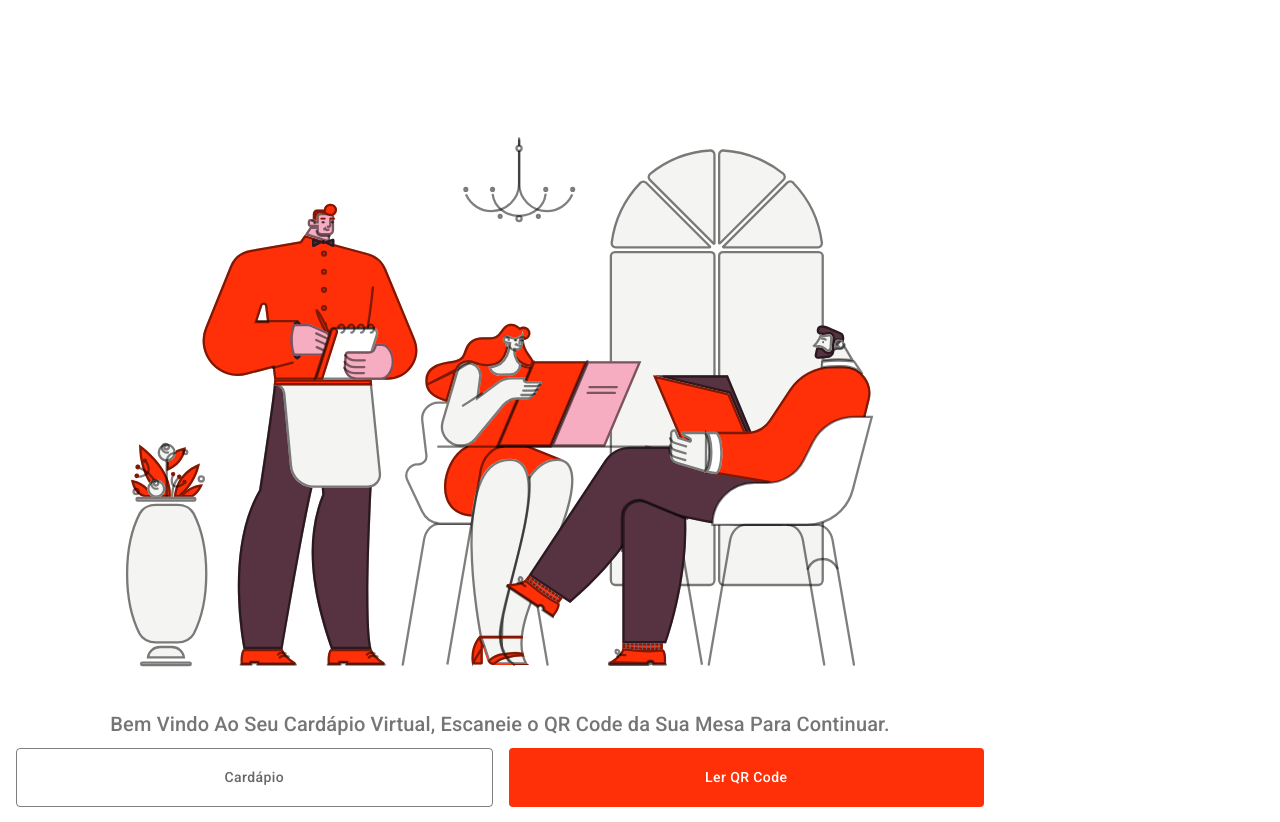
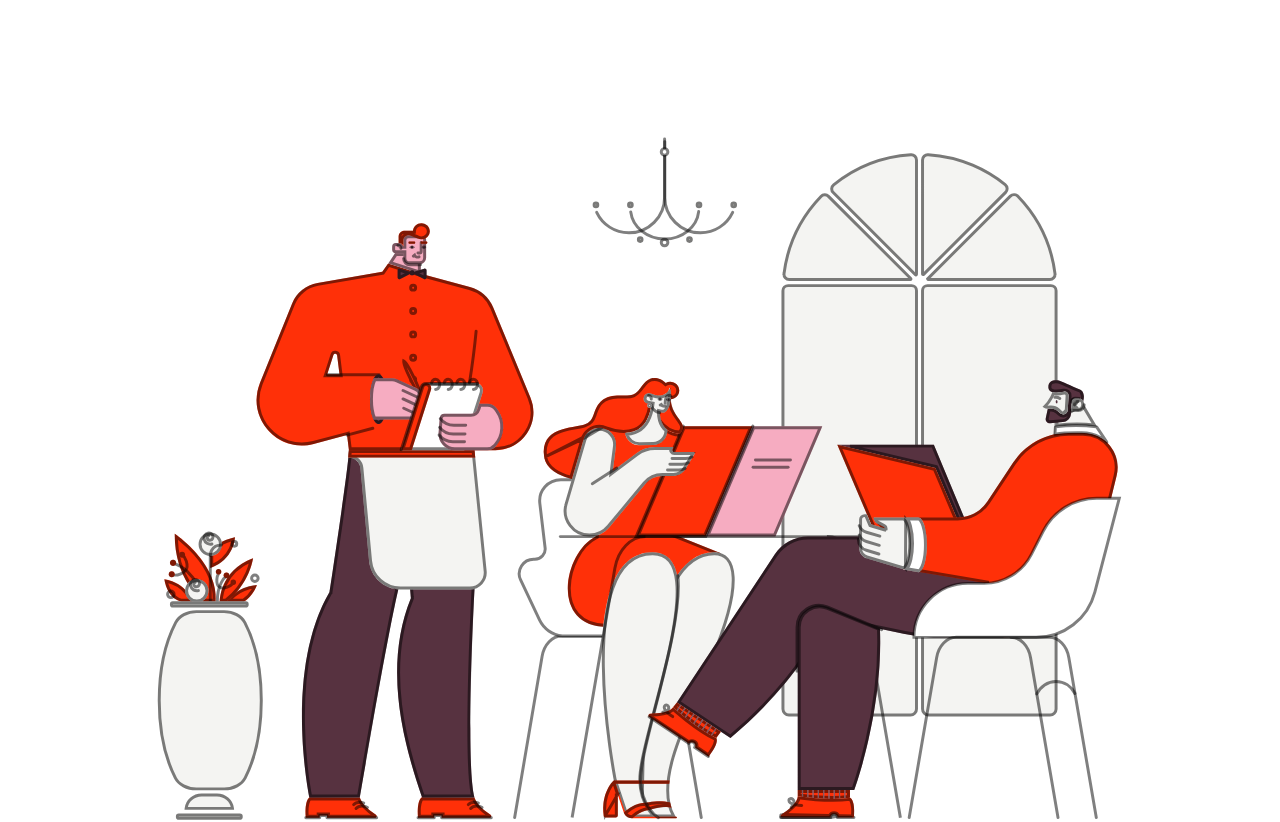
Before and after one commit to Drawiin/vmenu-client, a Next.js app: page / in a window 1280 px wide. Shown: the top 822 px of the page. Built offline with nearby package versions, Linux system fonts and the light colour scheme.

Commit message:
fixing width

```diff
--- a/src/pages/index.tsx
+++ b/src/pages/index.tsx
@@ -22,7 +22,6 @@ const SignIn: React.FC = () => {
       flexDirection="column"
       justifyContent="space-between"
       minHeight="95vh"
-      maxWidth={1000}
       width={1.0}
       paddingX={2}
       paddingBottom={5}
```
